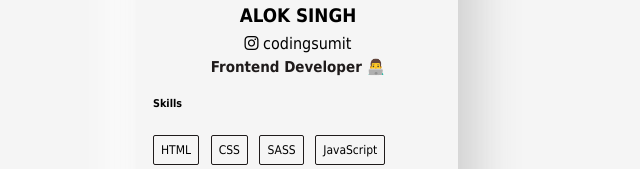
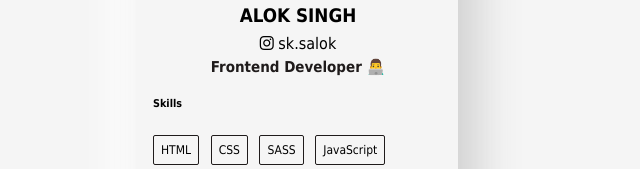
Before and after one commit to alokdevs06/Project-using-html-Css., a plain HTML site: page Animated profile card/src/index.html in a window 1280 px wide. Shown: the part 327-496 px from the top of the page, 342-982 px from the left. Drawn offline with Linux system fonts and the light colour scheme.

Commit message:
Update index.html

```diff
--- a/Animated profile card/src/index.html
+++ b/Animated profile card/src/index.html
@@ -19,7 +19,7 @@
 <!-- 2 -->
 <div class="main-content">
 <h3 class="name">Alok Singh</h3>
-<span><i class="fab fa-instagram"></i> codingsumit</span>
+<span><i class="fab fa-instagram"></i> sk.salok</span>
 <h4 class="title">Frontend developer 👨‍💻</h4>
 </div>
 <!-- 3 -->
```
